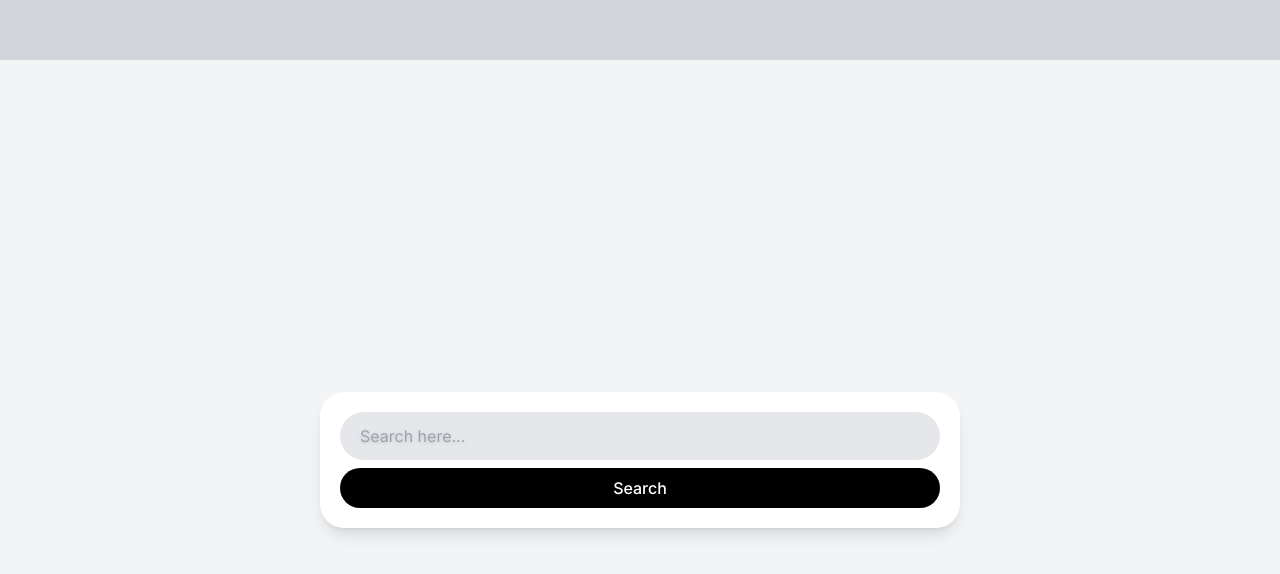
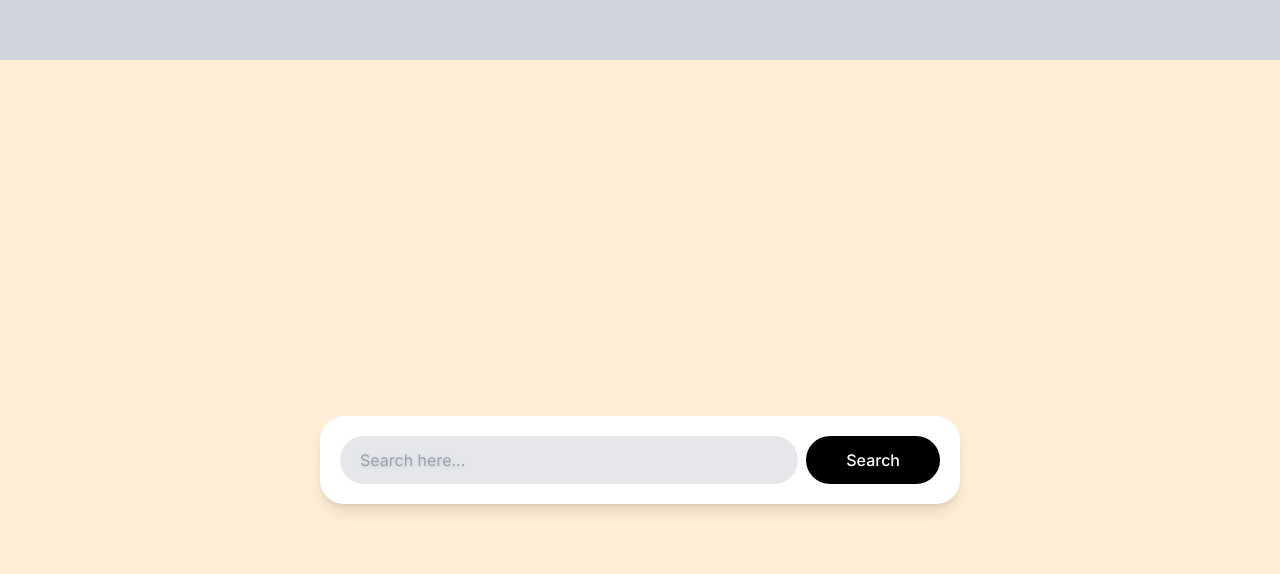
Before and after one commit to islanderian/carrot-market-reloaded, a Next.js app: page / in a window 1280 px wide. Shown: the part 740-1314 px from the top of the page. Built offline with nearby package versions, Linux system fonts and the light colour scheme.

Commit message:
#3.5 Responsive Modifiers

```diff
--- a/app/page.tsx
+++ b/app/page.tsx
@@ -32,14 +32,14 @@
         </div>
       </div>
       {/* Input */}
-      <div className="bg-gray-100 h-screen flex items-center justify-center p-5">
-        <div className="bg-white  shadow-lg p-5 rounded-3xl w-full max-w-screen-sm flex flex-col gap-2">
+      <div className="bg-gray-100 h-screen flex items-center justify-center p-5 sm:bg-red-100 md:bg-green-100 lg:bg-cyan-100 xl:bg-orange-100 2xl:bg-purple-100">
+        <div className="bg-white  shadow-lg p-5 rounded-3xl w-full max-w-screen-sm flex flex-col gap-2 md:flex-row">
           <input
             className="w-full rounded-full h-12 bg-gray-200 pl-5 outline-none ring ring-transparent focus:ring-orange-500 focus:ring-offset-2 transition-shadow placeholder:drop-shadow"
             type="text"
             placeholder="Search here..."
           />
-          <button className="bg-black text-white py-2 rounded-full active:scale-90 transition-transform font-medium outline-none">
+          <button className="bg-black text-white py-2 rounded-full active:scale-90 transition-transform font-medium outline-none md:px-10">
             Search
           </button>
         </div>
```
